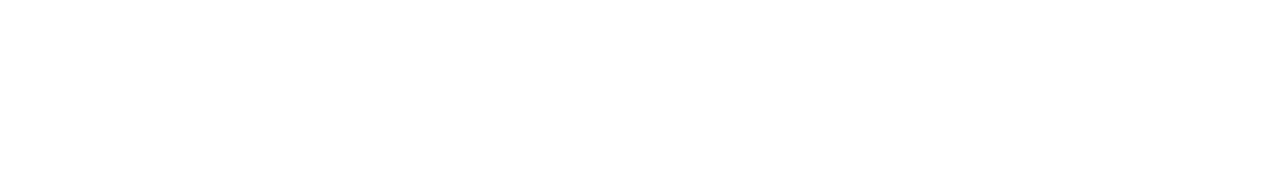
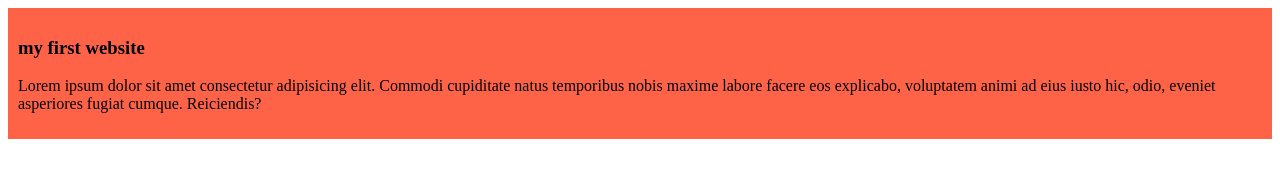
Before and after one commit to ornobsingh/my-first-github-repo, a plain HTML site: page index.html in a window 1280 px wide. Drawn offline with Linux system fonts and the light colour scheme.

Commit message:
added the first blog

```diff
--- a/index.html
+++ b/index.html
@@ -4,8 +4,12 @@
   <meta charset="UTF-8">
   <meta name="viewport" content="width=device-width, initial-scale=1.0">
   <title>my first github repo</title>
+  <link rel="stylesheet" href="style/style.css">
 </head>
 <body>
-
+  <div>
+    <h3>my first website</h3>
+    <p>Lorem ipsum dolor sit amet consectetur adipisicing elit. Commodi cupiditate natus temporibus nobis maxime labore facere eos explicabo, voluptatem animi ad eius iusto hic, odio, eveniet asperiores fugiat cumque. Reiciendis?</p>
+  </div>
 </body>
 </html>
--- /dev/null
+++ b/style/style.css
@@ -0,0 +1,4 @@
+div{
+  background-color: tomato;
+  padding: 10px;
+}
```
